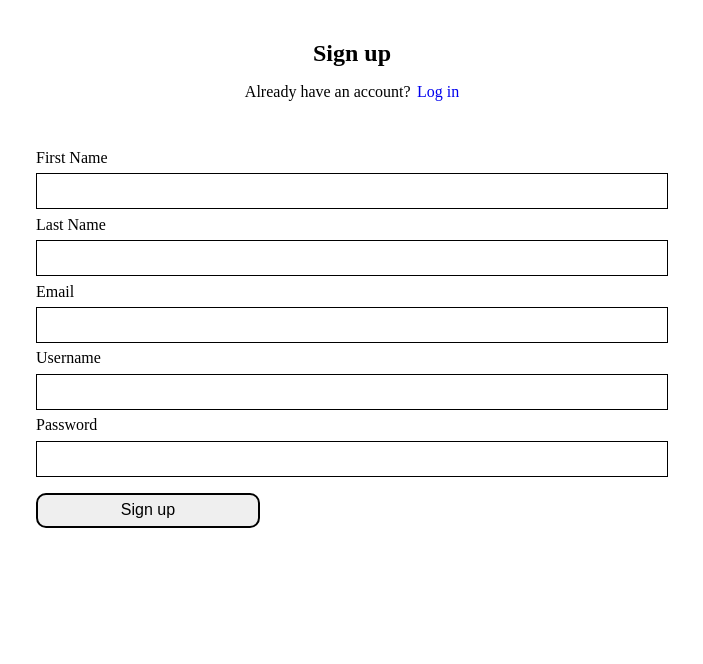
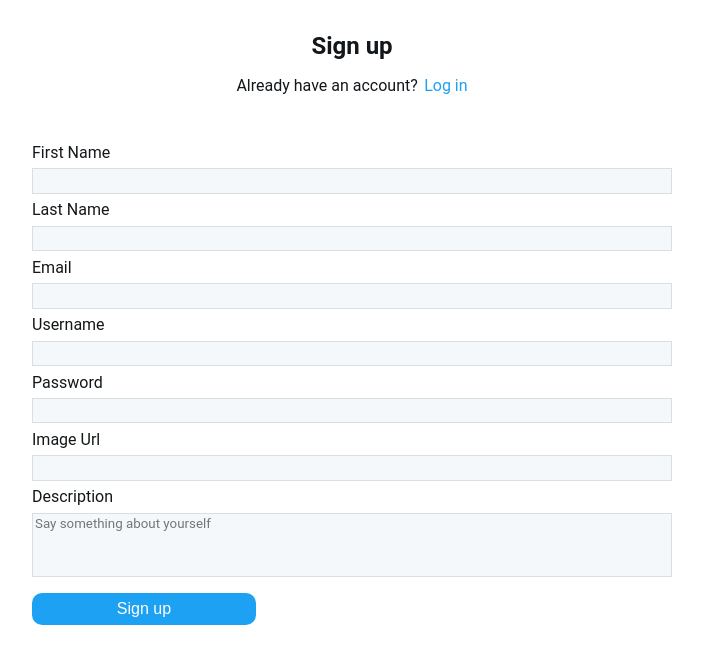
Before and after one commit to gunnmgirl/insta-client, a React (Create React App) app: page /signup in a window 1280 px wide. Shown: the top 664 px of the page, without its empty margins (288-991 px from the left). Built offline with nearby package versions, Linux system fonts and the light colour scheme.

Commit message:
Improves signup validation

```diff
--- a/src/App.js
+++ b/src/App.js
@@ -1,14 +1,20 @@
 import React from "react";
 import { Router, Switch, Route } from "react-router-dom";
 import { useSelector } from "react-redux";
+import { ThemeProvider } from "styled-components";
 
 import SignUp from "./features/auth/components/SignUp";
 import history from "./routing/history";
+import themes from "./themes";
+import GlobalStyle from "./GlobalStyle";
 
 function App() {
   const isLoggedIn = useSelector((state) => state.auth.isLoggedIn);
+  const theme = themes.light;
 
   return (
+    <ThemeProvider theme={theme}>
+      <GlobalStyle />
       <Router history={history}>
         {isLoggedIn ? (
           <Switch>
@@ -20,6 +26,7 @@ function App() {
           </Switch>
         )}
       </Router>
+    </ThemeProvider>
   );
 }
 
--- /dev/null
+++ b/src/GlobalStyle.js
@@ -0,0 +1,21 @@
+import { createGlobalStyle } from "styled-components";
+
+const GlobalStyle = createGlobalStyle`
+html {
+    box-sizing: border-box;
+  }
+
+  *,
+  *:before,
+  *:after {
+    box-sizing: inherit;
+  }
+
+  body {
+    margin: 0;
+    padding: 0;
+    font-family: "Roboto", sans-serif;
+  }
+  `;
+
+export default GlobalStyle;
--- a/src/features/auth/components/SignUp.js
+++ b/src/features/auth/components/SignUp.js
@@ -28,8 +28,18 @@ const StyledInput = styled.input`
   background-color: ${(props) => props.theme.surface};
   border: 1px solid ${(props) => props.theme.border};
   color: ${(props) => props.theme.onPrimary};
-  height: 2rem;
+  height: 1.6rem;
   margin: 0.4rem 0;
+`;
+
+const StyledTextarea = styled.textarea`
+  background-color: ${(props) => props.theme.surface};
+  border: 1px solid ${(props) => props.theme.border};
+  color: ${(props) => props.theme.onPrimary};
+  font-family: "Roboto", sans-serif;
+  height: 4rem;
+  margin: 0.4rem 0;
+  resize: none;
 `;
 
 const StyledText = styled.span`
@@ -42,7 +52,7 @@ const StyledButton = styled.button`
   border: 2px solid ${(props) => props.theme.secondary};
   border-radius: 10px;
   width: 14rem;
-  height: 2.2rem;
+  height: 2rem;
   font-size: 1rem;
   margin: 0.6rem 0;
   :hover {
@@ -78,7 +88,9 @@ function SignUp() {
     email: Yup.string()
       .email("Invalid email address")
       .required("Email is required"),
-    username: Yup.string().required("Username is required"),
+    username: Yup.string()
+      .required("Username is required")
+      .min(2, "Username must be at least 2 characters long"),
   });
 
   const formik = useFormik({
@@ -88,6 +100,8 @@ function SignUp() {
       email: "",
       password: "",
       username: "",
+      profileImage: "",
+      description: "",
     },
     onSubmit: (values) => {
       dispatch(signup(values, { formik }));
@@ -164,6 +178,31 @@ function SignUp() {
           {formik.errors.password && formik.touched.password ? (
             <StyledText>{formik.errors.password}</StyledText>
           ) : null}
+          <label htmlFor="profileImage">Image Url</label>
+          <StyledInput
+            type="text"
+            name="profileImage"
+            id="profileImage"
+            onChange={formik.handleChange}
+            onBlur={formik.handleBlur}
+            value={formik.values.profileImage}
+          />
+          {formik.errors.profileImage && formik.touched.profileImage ? (
+            <StyledText>{formik.errors.profileImage}</StyledText>
+          ) : null}
+          <label htmlFor="description">Description</label>
+          <StyledTextarea
+            type="text"
+            name="description"
+            id="description"
+            placeholder="Say something about yourself"
+            onChange={formik.handleChange}
+            onBlur={formik.handleBlur}
+            value={formik.values.description}
+          />
+          {formik.errors.description && formik.touched.description ? (
+            <StyledText>{formik.errors.description}</StyledText>
+          ) : null}
           <StyledButton
             type="submit"
             disabled={formik.isSubmitting}
--- a/src/features/auth/sagas/authSagas.js
+++ b/src/features/auth/sagas/authSagas.js
@@ -1,6 +1,7 @@
 import { call, put, takeLatest } from "redux-saga/effects";
 
 import mutations from "../../../api/mutations";
+import history from "../../../routing/history";
 
 function* signup(action) {
   const { formik } = action.meta;
@@ -8,8 +9,10 @@ function* signup(action) {
     yield call(mutations.signup, action.payload);
     formik.setSubmitting(false);
     yield put({ type: "SIGNUP_SUCCESS" });
+    history.push("/");
   } catch (error) {
     formik.setSubmitting(false);
+    formik.setFieldError("description", error.data);
     yield put({ type: "SIGNUP_FAILURE", error });
   }
 }
--- /dev/null
+++ b/src/themes/darkTheme.js
@@ -0,0 +1,11 @@
+const darkTheme = {
+  secondary: "#0288d1",
+  primary: "#001321",
+  onPrimary: "#fafafa",
+  surface: "#021d2e",
+  border: "#1a5171",
+  warning: "#fb8c00",
+  onHover: "rgba(2,136,209,0.1)",
+};
+
+export default darkTheme;
--- /dev/null
+++ b/src/themes/index.js
@@ -0,0 +1,4 @@
+import dark from "./darkTheme";
+import light from "./lightTheme";
+
+export default { dark, light };
--- /dev/null
+++ b/src/themes/lightTheme.js
@@ -0,0 +1,11 @@
+const lightTheme = {
+  secondary: "rgb(29, 161, 242)",
+  primary: "#ffffff",
+  onPrimary: "rgb(20, 23, 26)",
+  surface: "rgb(245, 248, 250)",
+  border: "rgba(101, 119, 134,0.2)",
+  warning: "#e65100",
+  onHover: "rgba(29,161,242,0.1)",
+};
+
+export default lightTheme;
```
Also changed, not shown: 1 other file (tests, documents, lock files or other folders). Lines whose indentation alone changed are shown as unchanged.
